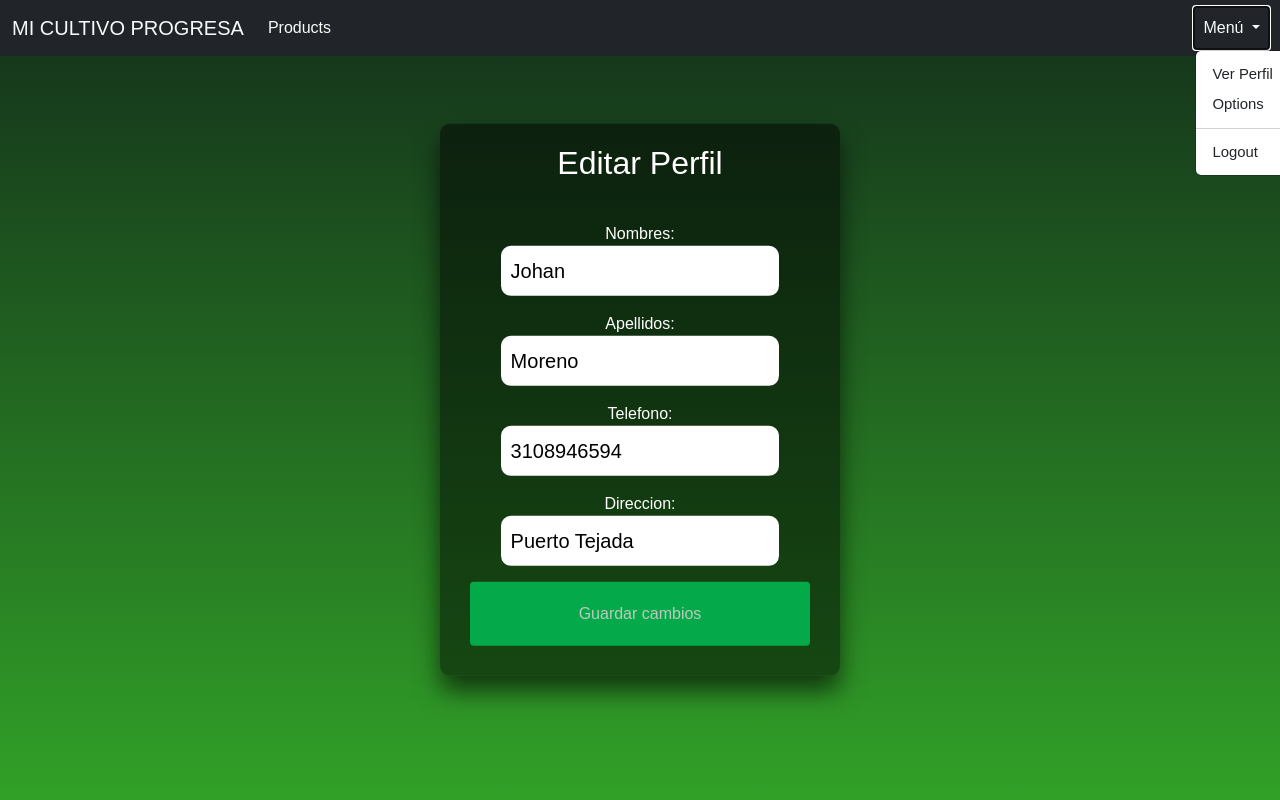
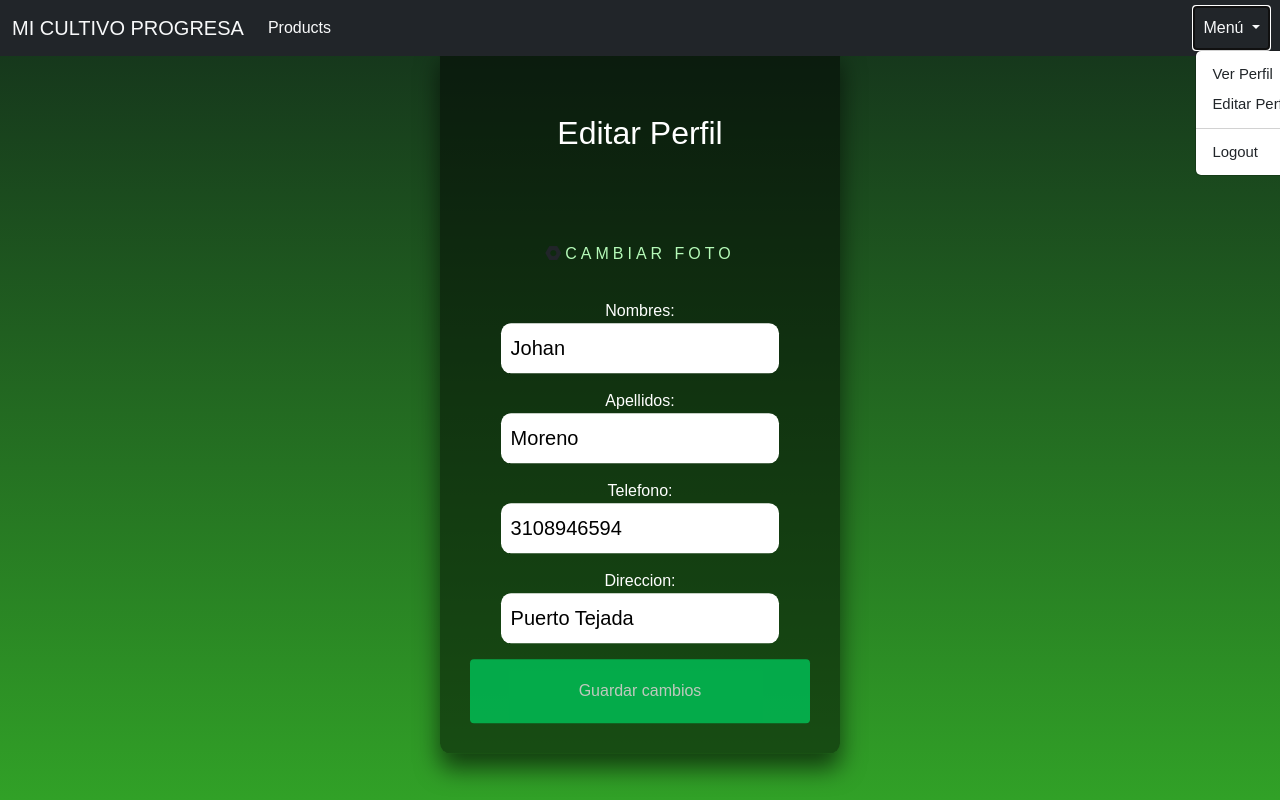
Before and after one commit to JohanMorenoT/ProjectMC, a Django app: page /perfil/editar/ in a window 1280 px wide, after a click on "Menú". Run offline with Django 4.2, Linux system fonts and the light colour scheme; a user stored in the database is signed in; data comes from the database, SQL or seed files in the repository; both versions use the stored data as it was after the commit; some libraries are stand-ins or nearby versions.

Commit message:
cambios en los formularios

```diff
--- a/AppMC/templates/social/edit_profile.html
+++ b/AppMC/templates/social/edit_profile.html
@@ -10,8 +10,11 @@
   </head>
   <body>
     <div class="login-box">
+      <br><br>
       <h2>Editar Perfil</h2>
       <form method="post">
+
+        <p><a href="{% url 'editar_imagen' %}"><i class="bi bi-nut-fill text-dark"></i>Cambiar Foto</a></p>
 
         {% csrf_token %}
         {{ form.as_p }}
--- a/AppMC/templates/social/layout.html
+++ b/AppMC/templates/social/layout.html
@@ -46,7 +46,7 @@
 				  <ul class="dropdown-menu">
 					  {% if request.user.is_authenticated %}
 					  <li><a class="dropdown-item" href="{% url 'profile' request.user.username %}">Ver Perfil</a></li>
-					  <li><a class="dropdown-item" href="#">Options</a></li>
+					  <li><a class="dropdown-item" href="{% url 'editar_perfil' %}">Editar Perfil</a></li>
 					  <li><hr class="dropdown-divider"></li>
 					  <li><a class="dropdown-item" href="{% url 'logout' %}">Logout</a></li>
 					  {% else %}
--- a/AppMC/templates/social/profile.html
+++ b/AppMC/templates/social/profile.html
@@ -10,7 +10,6 @@
 			<div class="perfil-usuario-avatar">
 				<img src="{{ user.profile.image.url }}" alt="img-avatar">
 				<button type="button" class="boton-avatar">
-					<a href="{% url 'editar_imagen' %}"><i class="bi bi-nut-fill text-dark"></i></a>
 				</button>
 			</div>
 			<button type="button" class="boton-portada">
@@ -21,7 +20,7 @@
 	</div>
 	<br>
 	{% if request.user.is_authenticated %}
-	<a href="{% url 'editar_perfil' %}" class="btn btn-success btn-lg active" role="button" aria-pressed="true">Editar Perfil</a>
+	<a href="#" class="btn btn-success btn-lg active" role="button" aria-pressed="true">Editar Perfil</a>
 	{% endif %}
 	<br>
 	<div class="perfil-usuario-body">
--- a/AppMC/views.py
+++ b/AppMC/views.py
@@ -76,7 +76,7 @@ def profileimage(request):
         form = ProfileImageForm(request.POST, request.FILES, instance=request.user.profile)
         if form.is_valid():
             form.save()
-            return redirect('profile')
+            return redirect('editar_perfil')
     else:
         form = ProfileImageForm(instance=request.user.profile)
     return render(request, 'social/edit_image.html', {'form': form})
```
Also changed, not shown: db.sqlite3.
